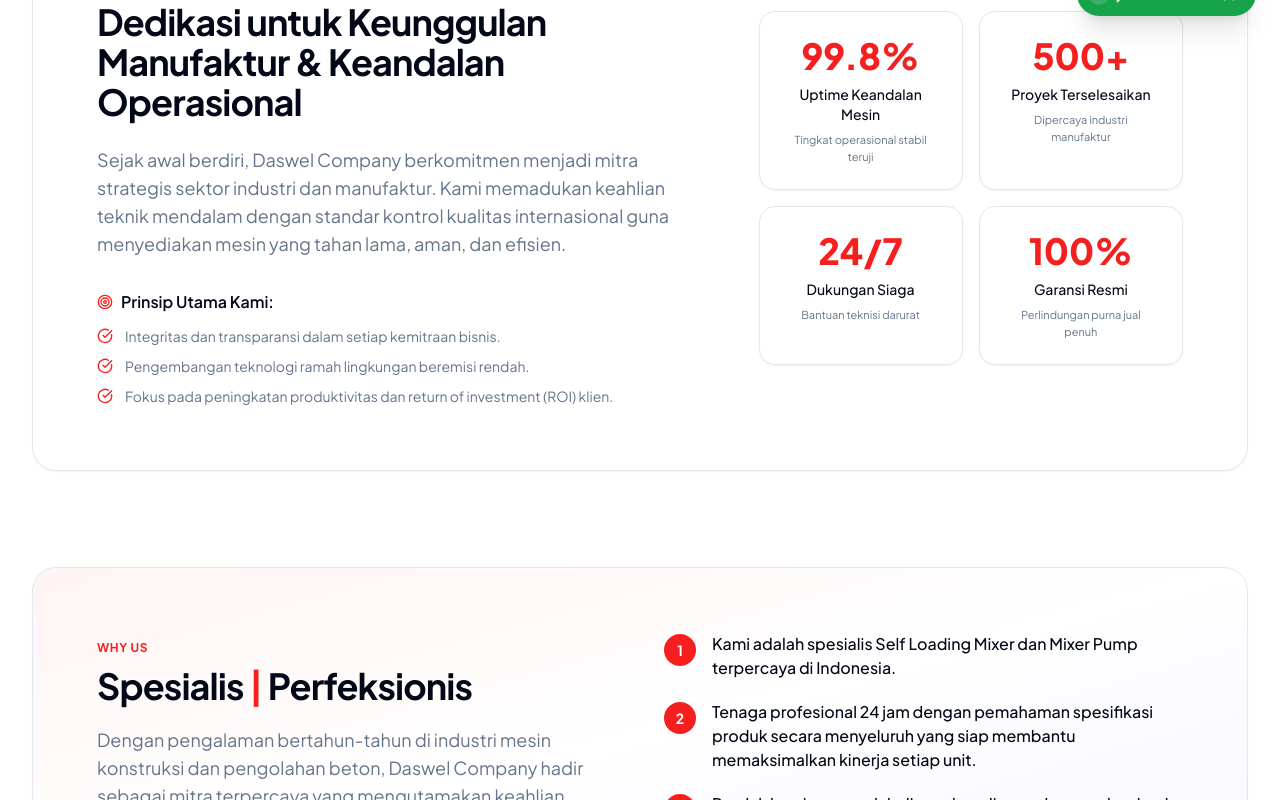
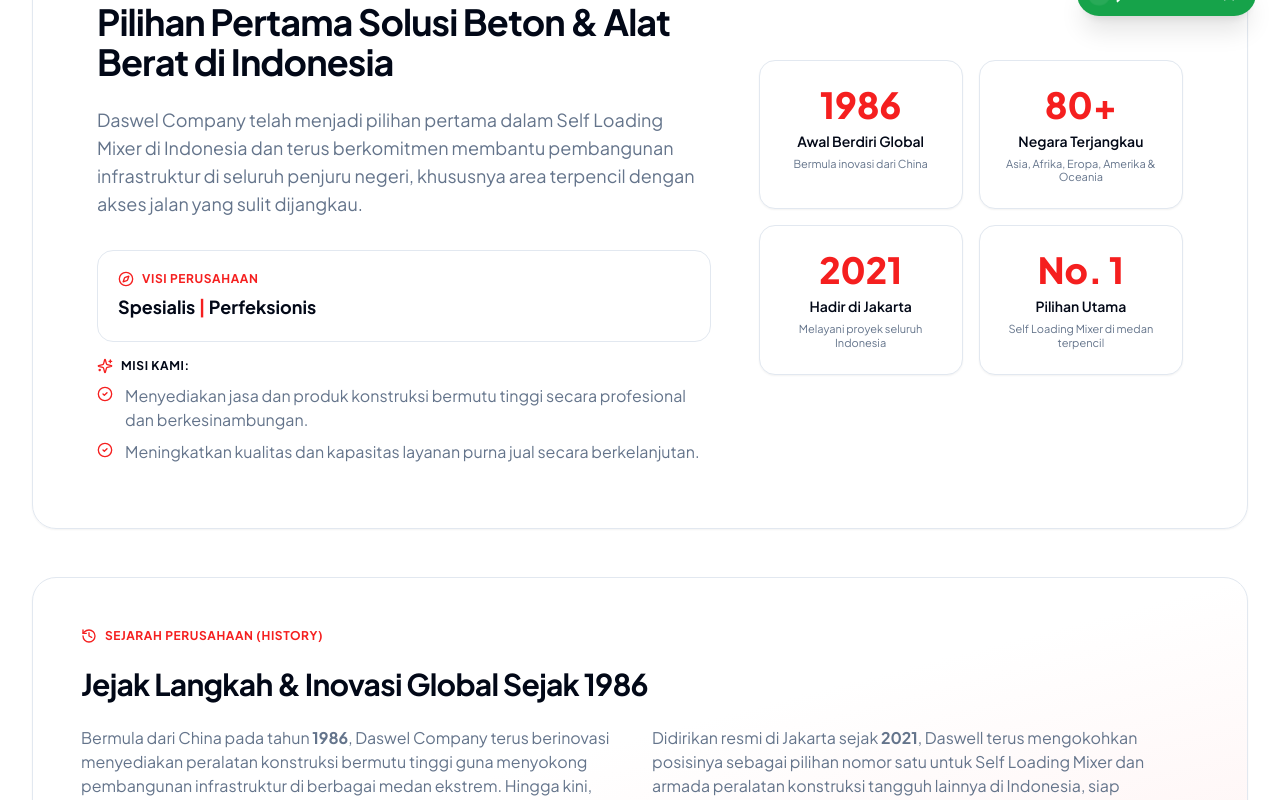
Before and after one commit to Snouzen/daswel-comp, a Next.js app: page /about in a window 1280 px wide. Shown: the part 760-1560 px from the top of the page. Built offline with nearby package versions, Linux system fonts and the light colour scheme.

Commit message:
feat(about): update editorial copy with concise About, Vision, Mission, History, and global milestones

```diff
--- a/components/about/about-company-section.tsx
+++ b/components/about/about-company-section.tsx
@@ -2,16 +2,24 @@
 
 import { motion } from "framer-motion";
 import { companyData } from "@/data/company";
-import { CheckCircle, Target } from "lucide-react";
+import { CheckCircle2, Compass, History, Sparkles } from "lucide-react";
 
-const pillars = [
-  "Integritas dan transparansi dalam setiap kemitraan bisnis.",
-  "Pengembangan teknologi ramah lingkungan beremisi rendah.",
-  "Fokus pada peningkatan produktivitas dan return of investment (ROI) klien.",
+const missions = [
+  "Menyediakan jasa dan produk konstruksi bermutu tinggi secara profesional dan berkesinambungan.",
+  "Meningkatkan kualitas dan kapasitas layanan purna jual secara berkelanjutan.",
+];
+
+const milestones = [
+  { value: "1986", label: "Awal Berdiri Global", desc: "Bermula inovasi dari China" },
+  { value: "80+", label: "Negara Terjangkau", desc: "Asia, Afrika, Eropa, Amerika & Oceania" },
+  { value: "2021", label: "Hadir di Jakarta", desc: "Melayani proyek seluruh Indonesia" },
+  { value: "No. 1", label: "Pilihan Utama", desc: "Self Loading Mixer di medan terpencil" },
 ];
 
 export function AboutCompanySection() {
   return (
+    <div className="space-y-12">
+      {/* Bagian Profil & Visi Misi */}
       <section className="container mx-auto max-w-7xl px-4 sm:px-6 lg:px-8">
         <div className="rounded-3xl border bg-card/60 p-8 sm:p-12 lg:p-16 shadow-sm">
           <div className="grid grid-cols-1 lg:grid-cols-12 gap-12 items-center">
@@ -28,31 +36,44 @@
                   Tentang {companyData.name}
                 </span>
                 <h2 className="text-3xl sm:text-4xl font-bold tracking-tight text-foreground">
-                Dedikasi untuk Keunggulan Manufaktur & Keandalan Operasional
+                  Pilihan Pertama Solusi Beton & Alat Berat di Indonesia
                 </h2>
               </div>
 
               <p className="text-muted-foreground leading-relaxed text-base sm:text-lg">
-              Sejak awal berdiri, {companyData.name} berkomitmen menjadi mitra strategis sektor industri dan manufaktur. Kami memadukan keahlian teknik mendalam dengan standar kontrol kualitas internasional guna menyediakan mesin yang tahan lama, aman, dan efisien.
+                {companyData.name} telah menjadi pilihan pertama dalam Self Loading Mixer di Indonesia dan terus berkomitmen membantu pembangunan infrastruktur di seluruh penjuru negeri, khususnya area terpencil dengan akses jalan yang sulit dijangkau.
               </p>
 
-            <div className="space-y-3 pt-2">
-              <h3 className="text-base font-semibold text-foreground flex items-center gap-2">
-                <Target className="h-4 w-4 text-primary" />
-                Prinsip Utama Kami:
+              {/* Visi & Misi Ringkas */}
+              <div className="pt-2 space-y-4">
+                <div className="rounded-2xl border bg-background/80 p-4 sm:p-5 space-y-1.5">
+                  <div className="flex items-center gap-2 text-primary font-bold text-xs uppercase tracking-wider">
+                    <Compass className="h-4 w-4" />
+                    <span>Visi Perusahaan</span>
+                  </div>
+                  <p className="text-foreground font-bold text-base sm:text-lg">
+                    Spesialis <span className="text-primary">|</span> Perfeksionis
+                  </p>
+                </div>
+
+                <div className="space-y-2.5">
+                  <h3 className="text-xs font-bold uppercase tracking-wider text-foreground flex items-center gap-2">
+                    <Sparkles className="h-4 w-4 text-primary" />
+                    Misi Kami:
                   </h3>
-              <ul className="space-y-2.5">
-                {pillars.map((pillar, idx) => (
-                  <li key={idx} className="flex items-start gap-3 text-sm text-muted-foreground">
-                    <CheckCircle className="h-4 w-4 mt-0.5 text-primary shrink-0" />
-                    <span>{pillar}</span>
+                  <ul className="space-y-2">
+                    {missions.map((m, idx) => (
+                      <li key={idx} className="flex items-start gap-3 text-sm sm:text-base text-muted-foreground">
+                        <CheckCircle2 className="h-4 w-4 mt-0.5 text-primary shrink-0" />
+                        <span>{m}</span>
                       </li>
                     ))}
                   </ul>
                 </div>
+              </div>
             </motion.div>
 
-          {/* Statistik & Identitas */}
+            {/* Statistik & Milestone Sejarah */}
             <motion.div
               initial={{ opacity: 0, scale: 0.95 }}
               whileInView={{ opacity: 1, scale: 1 }}
@@ -60,32 +81,38 @@
               transition={{ duration: 0.5, delay: 0.1 }}
               className="lg:col-span-5 grid grid-cols-2 gap-4"
             >
-            <div className="rounded-2xl border bg-background p-6 shadow-sm text-center space-y-2">
-              <div className="text-3xl sm:text-4xl font-extrabold text-primary">99.8%</div>
-              <div className="text-xs sm:text-sm font-medium text-foreground">Uptime Keandalan Mesin</div>
-              <p className="text-[11px] text-muted-foreground">Tingkat operasional stabil teruji</p>
+              {milestones.map((item, idx) => (
+                <div key={idx} className="rounded-2xl border bg-background p-6 shadow-sm text-center space-y-1.5 hover:border-primary/40 transition-colors">
+                  <div className="text-3xl sm:text-4xl font-extrabold text-primary">{item.value}</div>
+                  <div className="text-xs sm:text-sm font-semibold text-foreground">{item.label}</div>
+                  <p className="text-[11px] text-muted-foreground leading-tight">{item.desc}</p>
                 </div>
-
-            <div className="rounded-2xl border bg-background p-6 shadow-sm text-center space-y-2">
-              <div className="text-3xl sm:text-4xl font-extrabold text-primary">500+</div>
-              <div className="text-xs sm:text-sm font-medium text-foreground">Proyek Terselesaikan</div>
-              <p className="text-[11px] text-muted-foreground">Dipercaya industri manufaktur</p>
-            </div>
-
-            <div className="rounded-2xl border bg-background p-6 shadow-sm text-center space-y-2">
-              <div className="text-3xl sm:text-4xl font-extrabold text-primary">24/7</div>
-              <div className="text-xs sm:text-sm font-medium text-foreground">Dukungan Siaga</div>
-              <p className="text-[11px] text-muted-foreground">Bantuan teknisi darurat</p>
-            </div>
-
-            <div className="rounded-2xl border bg-background p-6 shadow-sm text-center space-y-2">
-              <div className="text-3xl sm:text-4xl font-extrabold text-primary">100%</div>
-              <div className="text-xs sm:text-sm font-medium text-foreground">Garansi Resmi</div>
-              <p className="text-[11px] text-muted-foreground">Perlindungan purna jual penuh</p>
-            </div>
+              ))}
             </motion.div>
           </div>
         </div>
       </section>
+
+      {/* Bagian Sejarah (History) */}
+      <section className="container mx-auto max-w-7xl px-4 sm:px-6 lg:px-8" aria-label="Sejarah Perjalanan Daswel">
+        <div className="rounded-3xl border bg-gradient-to-br from-card via-card to-primary/5 p-8 sm:p-12 shadow-sm space-y-4">
+          <div className="inline-flex items-center gap-2 text-xs font-bold uppercase tracking-wider text-primary">
+            <History className="h-4 w-4" />
+            <span>Sejarah Perusahaan (History)</span>
+          </div>
+          <h2 className="text-2xl sm:text-3xl font-bold tracking-tight text-foreground">
+            Jejak Langkah & Inovasi Global Sejak 1986
+          </h2>
+          <div className="grid grid-cols-1 md:grid-cols-2 gap-6 pt-2 text-muted-foreground text-sm sm:text-base leading-relaxed">
+            <p>
+              Bermula dari China pada tahun <strong>1986</strong>, {companyData.name} terus berinovasi menyediakan peralatan konstruksi bermutu tinggi guna menyokong pembangunan infrastruktur di berbagai medan ekstrem. Hingga kini, Daswell telah beroperasi dan dipercaya di lebih dari <strong>80 negara</strong> di benua Asia, Afrika, Eropa, Amerika, hingga Oceania.
+            </p>
+            <p>
+              Didirikan resmi di Jakarta sejak <strong>2021</strong>, Daswell terus mengokohkan posisinya sebagai pilihan nomor satu untuk Self Loading Mixer dan armada peralatan konstruksi tangguh lainnya di Indonesia, siap mendampingi proyek Anda hingga ke pelosok daerah.
+            </p>
+          </div>
+        </div>
+      </section>
+    </div>
   );
 }
```
Lines whose indentation alone changed are shown as unchanged.
